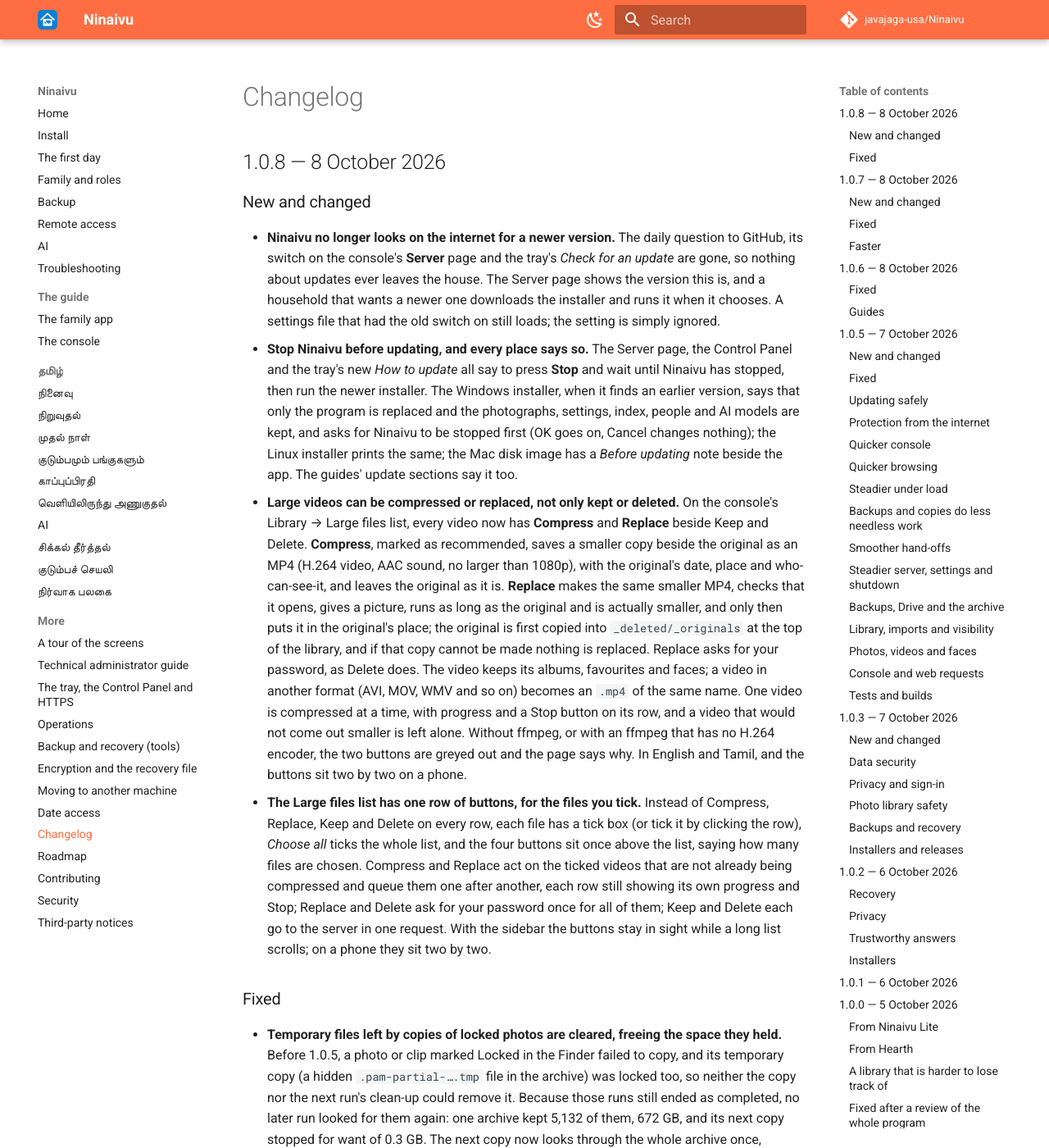
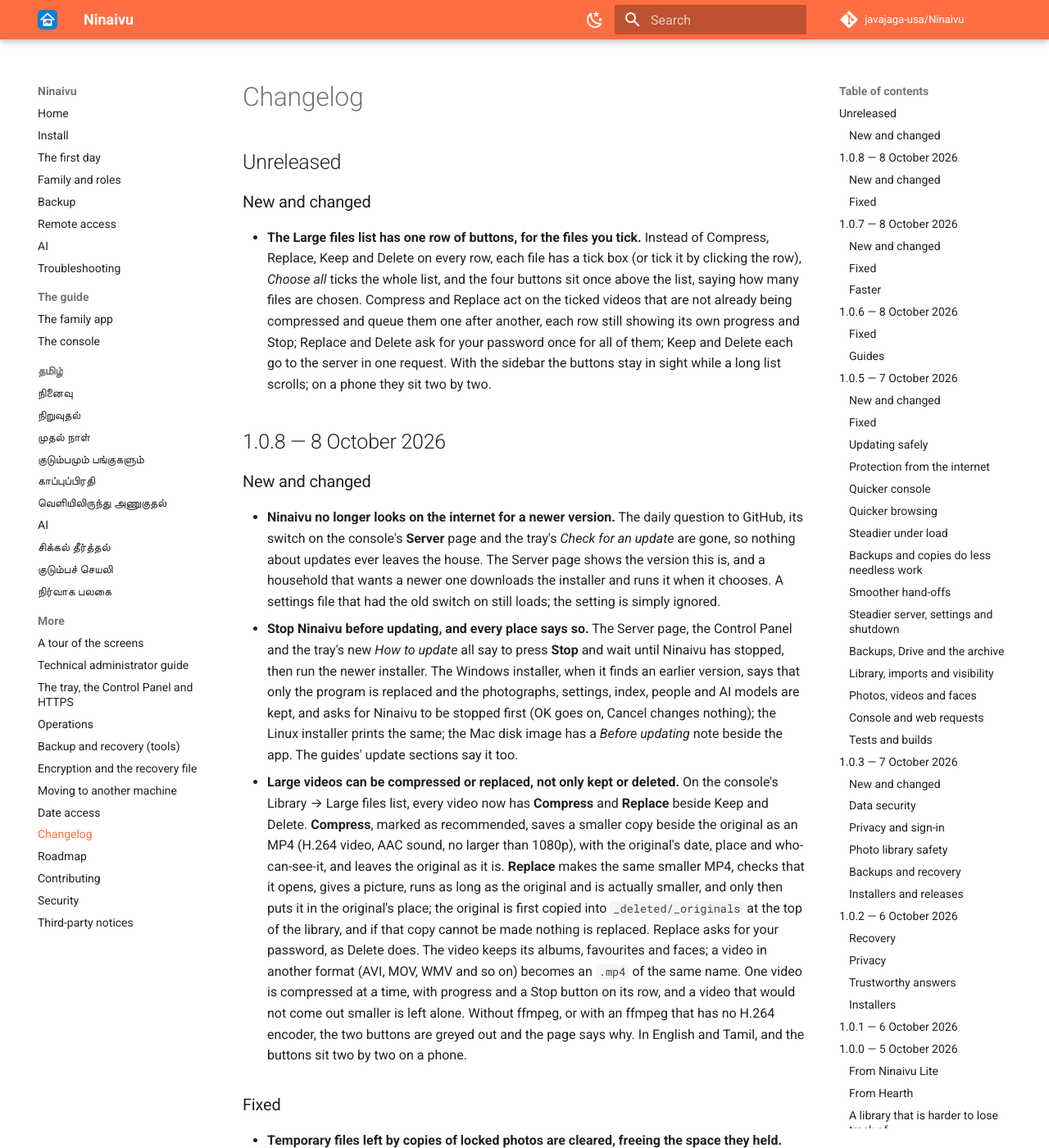
Before and after one commit to javajaga-usa/Ninaivu, an MkDocs documentation site: the page built from docs/CHANGELOG.md, in a window 1280 px wide and 1400 px high. Shown: the whole window at 82% size. Built offline with MkDocs 1.6.1 and Material for MkDocs 9.7.7, drawn with Linux system fonts in a browser that asks for light colours; comment, search, counter and statistics services are not loaded; part of the change alters nothing that is shown.

Commit message:
Changelog: the action bar goes under Unreleased, after 1.0.8
Co-Authored-By: Claude Opus 5.5 (1M context) <noreply@anthropic.com>
Claude-Session: https://claude.ai/code/session_018w8ub5mqgZL6hLib4cwDSW

```diff
--- a/docs/CHANGELOG.md
+++ b/docs/CHANGELOG.md
@@ -1,4 +1,10 @@
 # Changelog
+
+## Unreleased
+
+### New and changed
+
+- **The Large files list has one row of buttons, for the files you tick.** Instead of Compress, Replace, Keep and Delete on every row, each file has a tick box (or tick it by clicking the row), *Choose all* ticks the whole list, and the four buttons sit once above the list, saying how many files are chosen. Compress and Replace act on the ticked videos that are not already being compressed and queue them one after another, each row still showing its own progress and Stop; Replace and Delete ask for your password once for all of them; Keep and Delete each go to the server in one request. With the sidebar the buttons stay in sight while a long list scrolls; on a phone they sit two by two.
 
 ## 1.0.8 — 8 October 2026
 
@@ -7,7 +13,6 @@
 - **Ninaivu no longer looks on the internet for a newer version.** The daily question to GitHub, its switch on the console's **Server** page and the tray's *Check for an update* are gone, so nothing about updates ever leaves the house. The Server page shows the version this is, and a household that wants a newer one downloads the installer and runs it when it chooses. A settings file that had the old switch on still loads; the setting is simply ignored.
 - **Stop Ninaivu before updating, and every place says so.** The Server page, the Control Panel and the tray's new *How to update* all say to press **Stop** and wait until Ninaivu has stopped, then run the newer installer. The Windows installer, when it finds an earlier version, says that only the program is replaced and the photographs, settings, index, people and AI models are kept, and asks for Ninaivu to be stopped first (OK goes on, Cancel changes nothing); the Linux installer prints the same; the Mac disk image has a *Before updating* note beside the app. The guides' update sections say it too.
 - **Large videos can be compressed or replaced, not only kept or deleted.** On the console's Library → Large files list, every video now has **Compress** and **Replace** beside Keep and Delete. **Compress**, marked as recommended, saves a smaller copy beside the original as an MP4 (H.264 video, AAC sound, no larger than 1080p), with the original's date, place and who-can-see-it, and leaves the original as it is. **Replace** makes the same smaller MP4, checks that it opens, gives a picture, runs as long as the original and is actually smaller, and only then puts it in the original's place; the original is first copied into `_deleted/_originals` at the top of the library, and if that copy cannot be made nothing is replaced. Replace asks for your password, as Delete does. The video keeps its albums, favourites and faces; a video in another format (AVI, MOV, WMV and so on) becomes an `.mp4` of the same name. One video is compressed at a time, with progress and a Stop button on its row, and a video that would not come out smaller is left alone. Without ffmpeg, or with an ffmpeg that has no H.264 encoder, the two buttons are greyed out and the page says why. In English and Tamil, and the buttons sit two by two on a phone.
-- **The Large files list has one row of buttons, for the files you tick.** Instead of Compress, Replace, Keep and Delete on every row, each file has a tick box (or tick it by clicking the row), *Choose all* ticks the whole list, and the four buttons sit once above the list, saying how many files are chosen. Compress and Replace act on the ticked videos that are not already being compressed and queue them one after another, each row still showing its own progress and Stop; Replace and Delete ask for your password once for all of them; Keep and Delete each go to the server in one request. With the sidebar the buttons stay in sight while a long list scrolls; on a phone they sit two by two.
 
 ### Fixed
 
```
